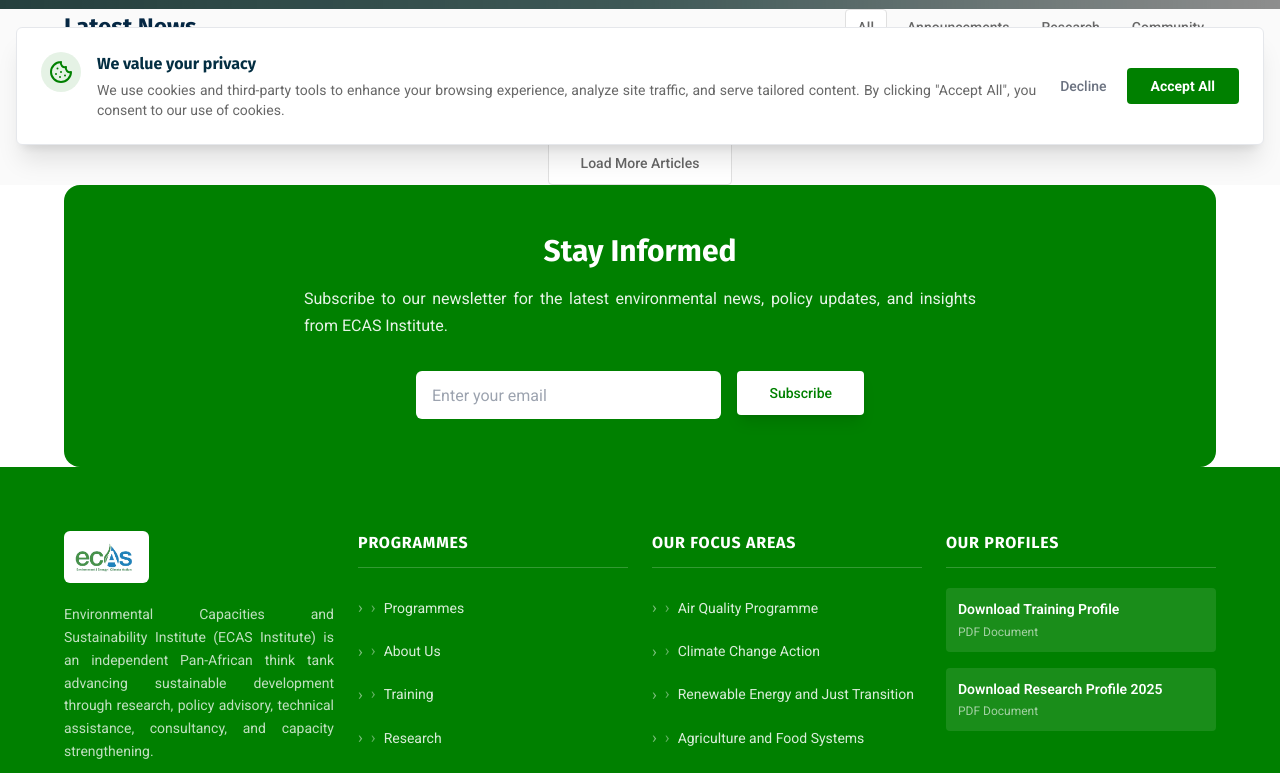
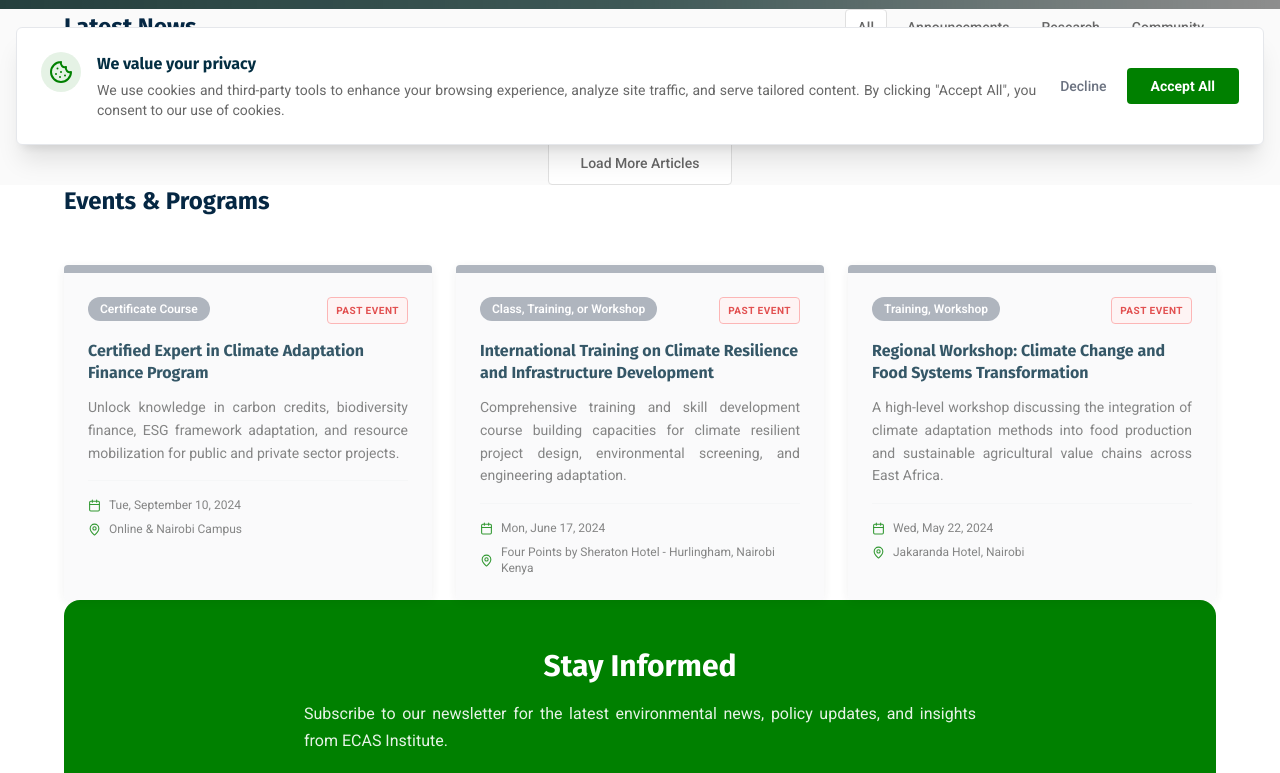
Before and after one commit to davies-dev404/ecasi_africa, a React (Vite) app: page /newsroom in a window 1280 px wide. Shown: the part 639-1412 px from the top of the page. Built offline with nearby package versions, Linux system fonts and the light colour scheme; grey boxes are pictures that could not be loaded.

Commit message:
Update homepage, newsroom, and add events data

```diff
--- /dev/null
+++ b/src/data/eventsData.js
@@ -0,0 +1,23 @@
+export const eventsData = [
+  {
+    title: "International Training on Climate Resilience and Infrastructure Development",
+    date: "2024-06-17",
+    venue: "Four Points by Sheraton Hotel - Hurlingham, Nairobi Kenya",
+    type: "Class, Training, or Workshop",
+    desc: "Comprehensive training and skill development course building capacities for climate resilient project design, environmental screening, and engineering adaptation.",
+  },
+  {
+    title: "Regional Workshop: Climate Change and Food Systems Transformation",
+    date: "2024-05-22",
+    venue: "Jakaranda Hotel, Nairobi",
+    type: "Training, Workshop",
+    desc: "A high-level workshop discussing the integration of climate adaptation methods into food production and sustainable agricultural value chains across East Africa.",
+  },
+  {
+    title: "Certified Expert in Climate Adaptation Finance Program",
+    date: "2024-09-10",
+    venue: "Online & Nairobi Campus",
+    type: "Certificate Course",
+    desc: "Unlock knowledge in carbon credits, biodiversity finance, ESG framework adaptation, and resource mobilization for public and private sector projects.",
+  },
+];
--- a/src/pages/Index.jsx
+++ b/src/pages/Index.jsx
@@ -5,6 +5,7 @@ import { ChevronLeft, ChevronRight, GraduationCap, Briefcase, Brain, Landmark, C
 import Header from '@/components/Header';
 import Footer from '@/components/Footer';
 import ScrollAnimation from '@/components/ScrollAnimation';
+import { eventsData as upcomingEvents } from '@/data/eventsData';
 
 // ─── Hero Slider ────────────────────────────────────────────────────────────
 const heroSlides = [
@@ -195,30 +196,7 @@ const programmes = [
   },
 ];
 
-// ─── Events ───────────────────────────────────────────────────────────────────
-const upcomingEvents = [
-  {
-    title: "International Training on Climate Resilience and Infrastructure Development",
-    date: "2024-06-17",
-    venue: "Four Points by Sheraton Hotel - Hurlingham, Nairobi Kenya",
-    type: "Class, Training, or Workshop",
-    desc: "Comprehensive training and skill development course building capacities for climate resilient project design, environmental screening, and engineering adaptation.",
-  },
-  {
-    title: "Regional Workshop: Climate Change and Food Systems Transformation",
-    date: "2024-05-22",
-    venue: "Jakaranda Hotel, Nairobi",
-    type: "Training, Workshop",
-    desc: "A high-level workshop discussing the integration of climate adaptation methods into food production and sustainable agricultural value chains across East Africa.",
-  },
-  {
-    title: "Certified Expert in Climate Adaptation Finance Program",
-    date: "2024-09-10",
-    venue: "Online & Nairobi Campus",
-    type: "Certificate Course",
-    desc: "Unlock knowledge in carbon credits, biodiversity finance, ESG framework adaptation, and resource mobilization for public and private sector projects.",
-  },
-];
+// ─── Events (Imported from data) ────────────────────────────────────────────────
 
 // ─── Testimonials ─────────────────────────────────────────────────────────────
 const testimonials = [
@@ -413,7 +391,7 @@ const Index = () => {
                           {ev.type}
                         </span>
                         {ev.isPast && (
-                          <span className="inline-block text-[10px] font-bold px-2 py-1 rounded border border-gray-300 text-gray-500 uppercase tracking-wider">
+                          <span className="inline-block text-[10px] font-bold px-2 py-1 rounded border border-red-300 bg-red-50 text-red-600 uppercase tracking-wider">
                             Past Event
                           </span>
                         )}
--- a/src/pages/Newsroom.jsx
+++ b/src/pages/Newsroom.jsx
@@ -1,15 +1,32 @@
 import { Link } from 'react-router-dom';
-import { Calendar, ArrowRight } from 'lucide-react';
+import { Calendar, ArrowRight, MapPin } from 'lucide-react';
 import { Button } from '@/components/ui/button';
 import Header from '@/components/Header';
 import Footer from '@/components/Footer';
 import { newsItems } from '@/data/newsData';
+import { eventsData } from '@/data/eventsData';
 
 import SEO from '@/components/SEO';
 
 const Newsroom = () => {
   const featuredNews = newsItems.find(item => item.featured);
   const regularNews = newsItems.filter(item => !item.featured);
+
+  const now = new Date();
+  now.setHours(0, 0, 0, 0);
+
+  const processedEvents = eventsData.map(ev => {
+    const eventDate = new Date(ev.date);
+    return {
+      ...ev,
+      isPast: eventDate < now,
+      dateObj: eventDate
+    };
+  }).sort((a, b) => {
+    if (a.isPast !== b.isPast) return a.isPast ? 1 : -1;
+    if (!a.isPast) return a.dateObj - b.dateObj;
+    return b.dateObj - a.dateObj;
+  });
 
   return (
     <div className="min-h-screen bg-background">
@@ -138,6 +155,61 @@ const Newsroom = () => {
         </div>
       </section>
 
+      {/* Events Grid */}
+      <section className="healthcare-section bg-background">
+        <div className="healthcare-container">
+          <div className="flex items-center justify-between mb-12">
+            <h2 className="text-2xl font-serif font-bold text-foreground">Events & Programs</h2>
+          </div>
+
+          <div className="grid grid-cols-1 md:grid-cols-3 gap-6">
+            {processedEvents.map((ev, i) => (
+              <div key={i} className={`ecasi-event-card ${ev.isPast ? 'opacity-80 bg-gray-50' : ''}`}>
+                {/* Color header bar */}
+                <div
+                  className="h-2"
+                  style={{ background: ev.isPast ? '#9ca3af' : (i % 2 === 0 ? "#008000" : "#20b2aa") }}
+                />
+                <div className="p-6">
+                  <div className="flex justify-between items-start mb-4">
+                    <span
+                      className="inline-block text-xs font-semibold px-3 py-1 rounded-full text-white"
+                      style={{ background: ev.isPast ? '#9ca3af' : (i % 2 === 0 ? "#008000" : "#20b2aa"), fontFamily: "'Roboto', sans-serif" }}
+                    >
+                      {ev.type}
+                    </span>
+                    {ev.isPast && (
+                      <span className="inline-block text-[10px] font-bold px-2 py-1 rounded border border-red-300 bg-red-50 text-red-600 uppercase tracking-wider">
+                        Past Event
+                      </span>
+                    )}
+                  </div>
+                  <h3
+                    className="text-ecasi-navy font-bold text-base mb-3 leading-snug"
+                    style={{ fontFamily: "'Fira Sans', sans-serif" }}
+                  >
+                    {ev.title}
+                  </h3>
+                  <p className="text-ecasi-body text-sm leading-relaxed mb-4" style={{ fontFamily: "'Roboto', sans-serif" }}>
+                    {ev.desc}
+                  </p>
+                  <div className="space-y-2 text-xs text-ecasi-body border-t border-gray-100 pt-4">
+                    <div className="flex items-center gap-2">
+                      <Calendar size={13} className="text-ecasi-green flex-shrink-0" />
+                      <span>{new Date(ev.date).toLocaleDateString("en-US", { weekday: "short", year: "numeric", month: "long", day: "numeric" })}</span>
+                    </div>
+                    <div className="flex items-center gap-2">
+                      <MapPin size={13} className="text-ecasi-green flex-shrink-0" />
+                      <span>{ev.venue}</span>
+                    </div>
+                  </div>
+                </div>
+              </div>
+            ))}
+          </div>
+        </div>
+      </section>
+
       {/* Newsletter CTA */}
       <section className="healthcare-section">
         <div className="healthcare-container">
```
